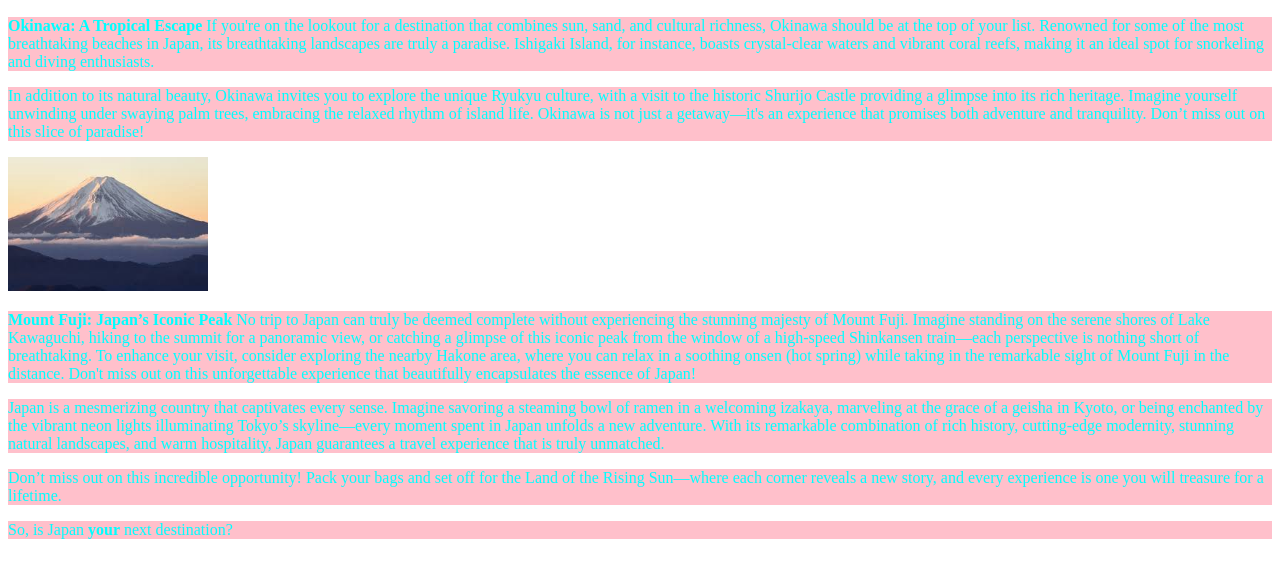
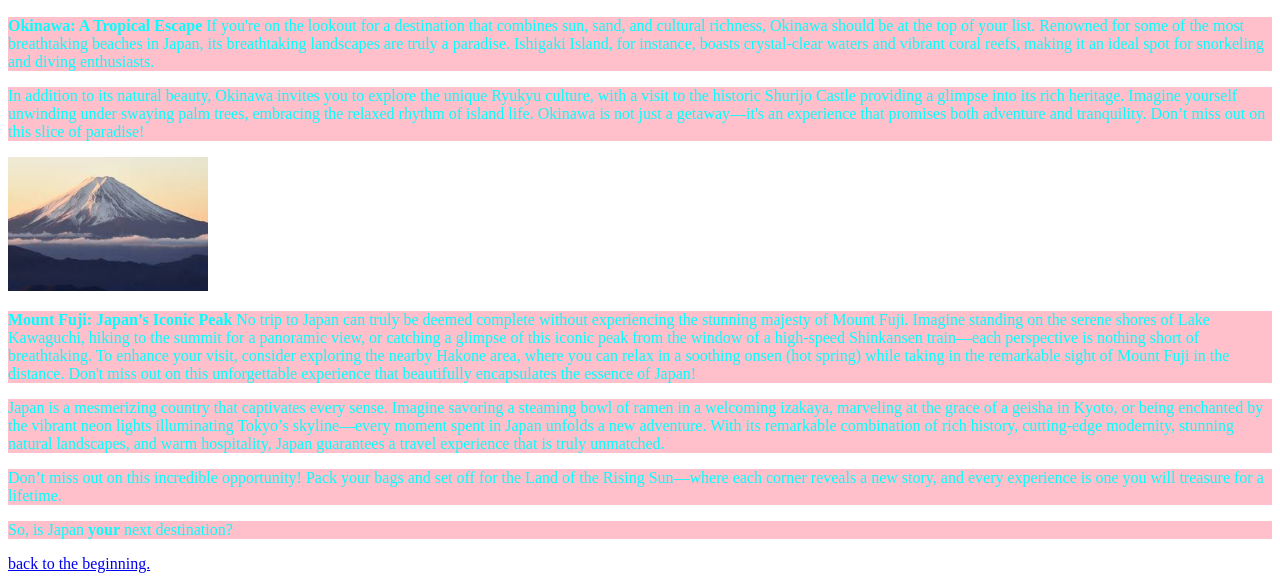
Before and after one commit to AdamaBaWebDesign/Japan-Travel-Places, a plain HTML site: page Page2.html in a window 1280 px wide. Shown: the part 523-1104 px from the top of the page. Before the commit the page ends 1078 px from the top, so only its background shows below. Drawn offline with Linux system fonts and the light colour scheme.

Commit message:
Add files via upload

```diff
--- a/Page2.html
+++ b/Page2.html
@@ -27,5 +27,6 @@
         <p>Japan is a mesmerizing country that captivates every sense. Imagine savoring a steaming bowl of ramen in a welcoming izakaya, marveling at the grace of a geisha in Kyoto, or being enchanted by the vibrant neon lights illuminating Tokyo’s skyline—every moment spent in Japan unfolds a new adventure. With its remarkable combination of rich history, cutting-edge modernity, stunning natural landscapes, and warm hospitality, Japan guarantees a travel experience that is truly unmatched.</p>
         <p>Don’t miss out on this incredible opportunity! Pack your bags and set off for the Land of the Rising Sun—where each corner reveals a new story, and every experience is one you will treasure for a lifetime.</p>
         <p>So, is Japan <strong>your</strong> next destination?</p>
+         <a href="index.html">back to the beginning.</a>
     </body>
 </html>
```
Also changed, not shown: index.html (+1 -0 lines).
